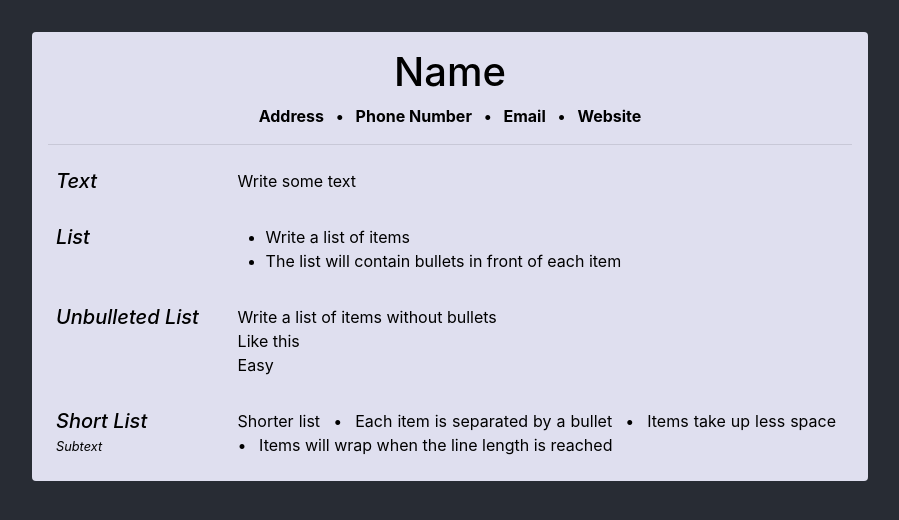
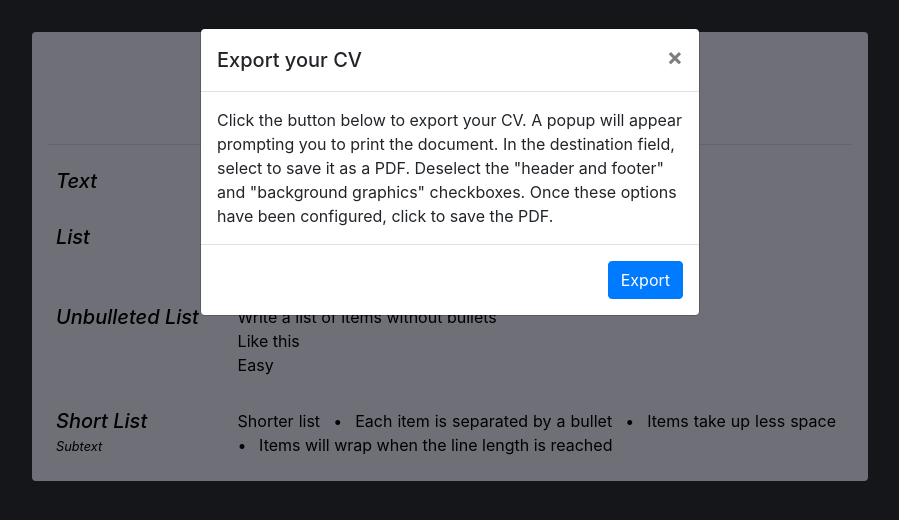
Before and after one commit to WKHAllen/BuildMyCV, a React (Create React App) app: page /export in a window 1280 px wide. Shown: the top 520 px of the page, without its empty margins (190-1089 px from the left). Built offline with nearby package versions, Linux system fonts and the light colour scheme.

Commit message:
Add export functionality

```diff
--- a/public/index.html
+++ b/public/index.html
@@ -25,6 +25,8 @@
       Learn how to configure a non-root public URL by running `npm run build`.
     -->
     <link rel="stylesheet" href="https://stackpath.bootstrapcdn.com/bootstrap/4.5.0/css/bootstrap.min.css" integrity="sha384-9aIt2nRpC12Uk9gS9baDl411NQApFmC26EwAOH8WgZl5MYYxFfc+NcPb1dKGj7Sk" crossorigin="anonymous">
+    <script src="https://code.jquery.com/jquery-3.5.1.slim.min.js" integrity="sha384-DfXdz2htPH0lsSSs5nCTpuj/zy4C+OGpamoFVy38MVBnE+IbbVYUew+OrCXaRkfj" crossorigin="anonymous"></script>
+    <script src="https://cdn.jsdelivr.net/npm/bootstrap@4.5.3/dist/js/bootstrap.bundle.min.js" integrity="sha384-ho+j7jyWK8fNQe+A12Hb8AhRq26LrZ/JpcUGGOn+Y7RsweNrtN/tE3MoK7ZeZDyx" crossorigin="anonymous"></script>
     <title>Build My CV</title>
   </head>
   <body>
--- a/src/components/App.tsx
+++ b/src/components/App.tsx
@@ -5,6 +5,7 @@ import * as cvedit from '../cvedit';
 import Editor from'./Editor';
 import CV, { CVProps } from './CV';
 import AppControl from './AppControl';
+import Export from './Export';
 
 export interface AppProps {
 	example: CVProps;
@@ -81,10 +82,8 @@ export default class App extends React.Component<AppProps, AppState> {
 						</div>
 					</Route>
 					<Route exact path="/export">
-						<div className="AppExport">
-							<CV
-								{...this.state.cvData} />
-						</div>
+						<Export
+							cvData={this.state.cvData} />
 					</Route>
 				</Switch>
 			</Router>
--- /dev/null
+++ b/src/components/Export.tsx
@@ -0,0 +1,31 @@
+import React from 'react';
+import '../css/Export.css';
+import CV, { CVProps } from './CV';
+import Modal from './Modal';
+
+export interface ExportProps {
+	cvData: CVProps;
+}
+
+export default class Export extends React.Component<ExportProps> {
+	render() {
+		return (
+			<div className="AppExport">
+				<CV
+					{...this.props.cvData} />
+				<Modal
+					id="export-info-modal"
+					title="Export your CV"
+					buttonText="Export"
+					open={true}
+					onClose={() => setTimeout(window.print, 500)}>
+						Click the button below to export your CV.
+						A popup will appear prompting you to print the document.
+						In the destination field, select to save it as a PDF.
+						Deselect the "header and footer" and "background graphics" checkboxes.
+						Once these options have been configured, click to save the PDF.
+				</Modal>
+			</div>
+		);
+	}
+}
--- /dev/null
+++ b/src/components/Modal.tsx
@@ -0,0 +1,67 @@
+import React from 'react';
+import '../css/Modal.css';
+
+export interface ModalProps {
+	id: string;
+	title: string;
+	buttonText?: string;
+	open?: boolean;
+	onClose?: () => void;
+}
+
+export interface ModalState {
+	open: boolean;
+}
+
+export default class Modal extends React.Component<ModalProps, ModalState> {
+	constructor(props: ModalProps) {
+		super(props);
+
+		this.state = {
+			open: props.open || false
+		};
+	}
+
+	render() {
+		return (
+			<div>
+				<div className="modal fade" id={this.props.id} tabIndex={-1}>
+					<div className="modal-dialog">
+						<div className="modal-content">
+							<div className="modal-header">
+								<h5 className="modal-title" id={`${this.props.id}-label`}>{this.props.title}</h5>
+								<button type="button" className="close" data-dismiss="modal" aria-label="Close">
+								<span aria-hidden="true">&times;</span>
+								</button>
+							</div>
+							<div className="modal-body">
+								{this.props.children}
+							</div>
+							<div className="modal-footer">
+								<button
+									type="button"
+									className="btn btn-primary"
+									data-dismiss="modal"
+									onClick={() => {
+										if (this.props.onClose) {
+											this.props.onClose();
+										}
+									}}
+								>{this.props.buttonText || 'Close'}</button>
+							</div>
+						</div>
+					</div>
+				</div>
+				<button type="button" className="btn btn-primary hidden" id={`${this.props.id}-trigger`} data-toggle="modal" data-target={`#${this.props.id}`}>
+					...
+				</button>
+			</div>
+		);
+	}
+
+	componentDidMount() {
+		if (this.props.open) {
+			(document.getElementById(`${this.props.id}-trigger`) as HTMLButtonElement).click();
+		}
+	}
+}
--- a/src/css/App.css
+++ b/src/css/App.css
@@ -35,9 +35,3 @@
 	overflow: auto;
 	background-color: #282c34;
 }
-
-.AppExport {
-	padding: 32px;
-	margin: auto;
-	max-width: 900px;
-}
--- /dev/null
+++ b/src/css/Export.css
@@ -0,0 +1,5 @@
+.AppExport {
+	padding: 32px;
+	margin: auto;
+	max-width: 900px;
+}
--- /dev/null
+++ b/src/css/Modal.css
@@ -0,0 +1,3 @@
+.hidden {
+	display: none;
+}
```
